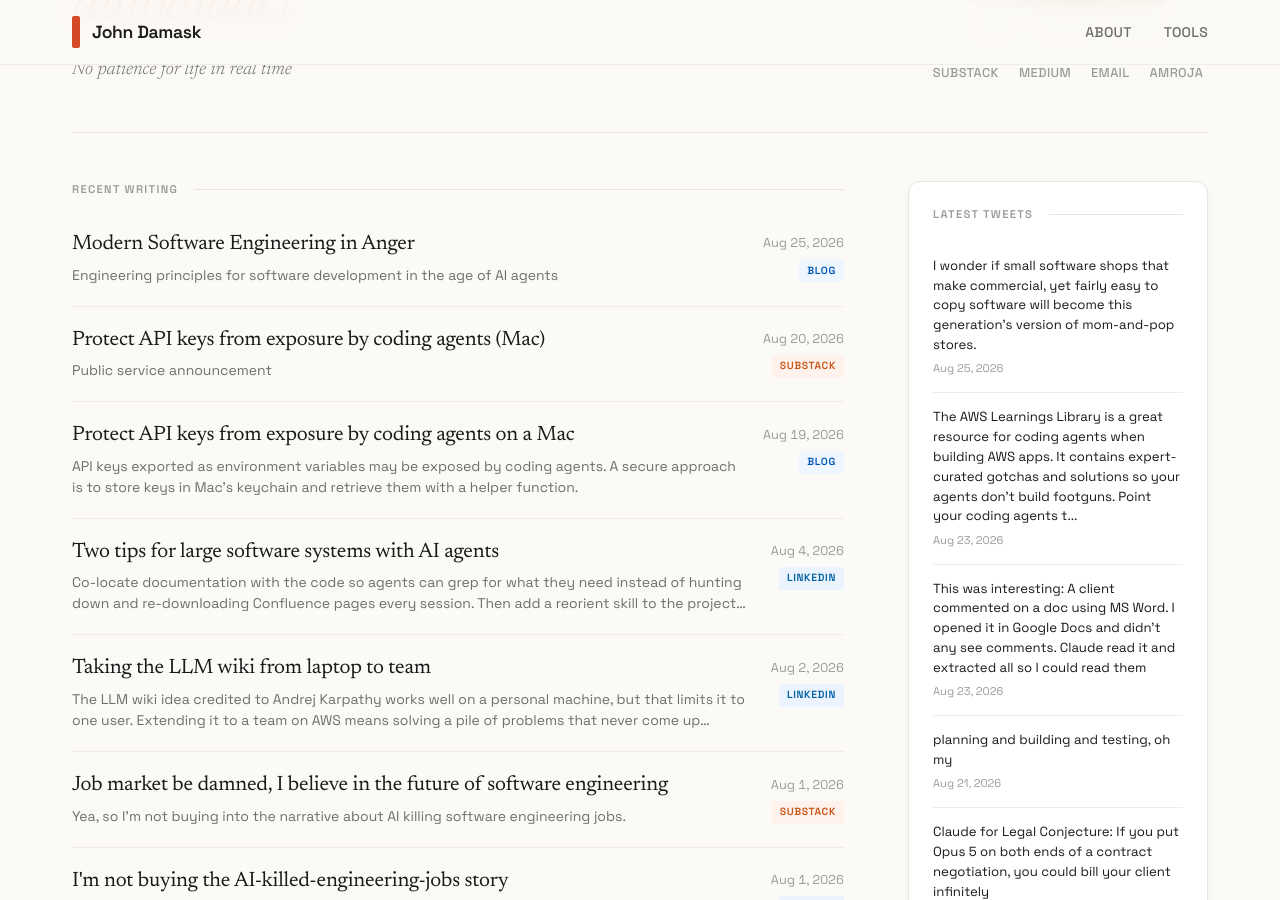
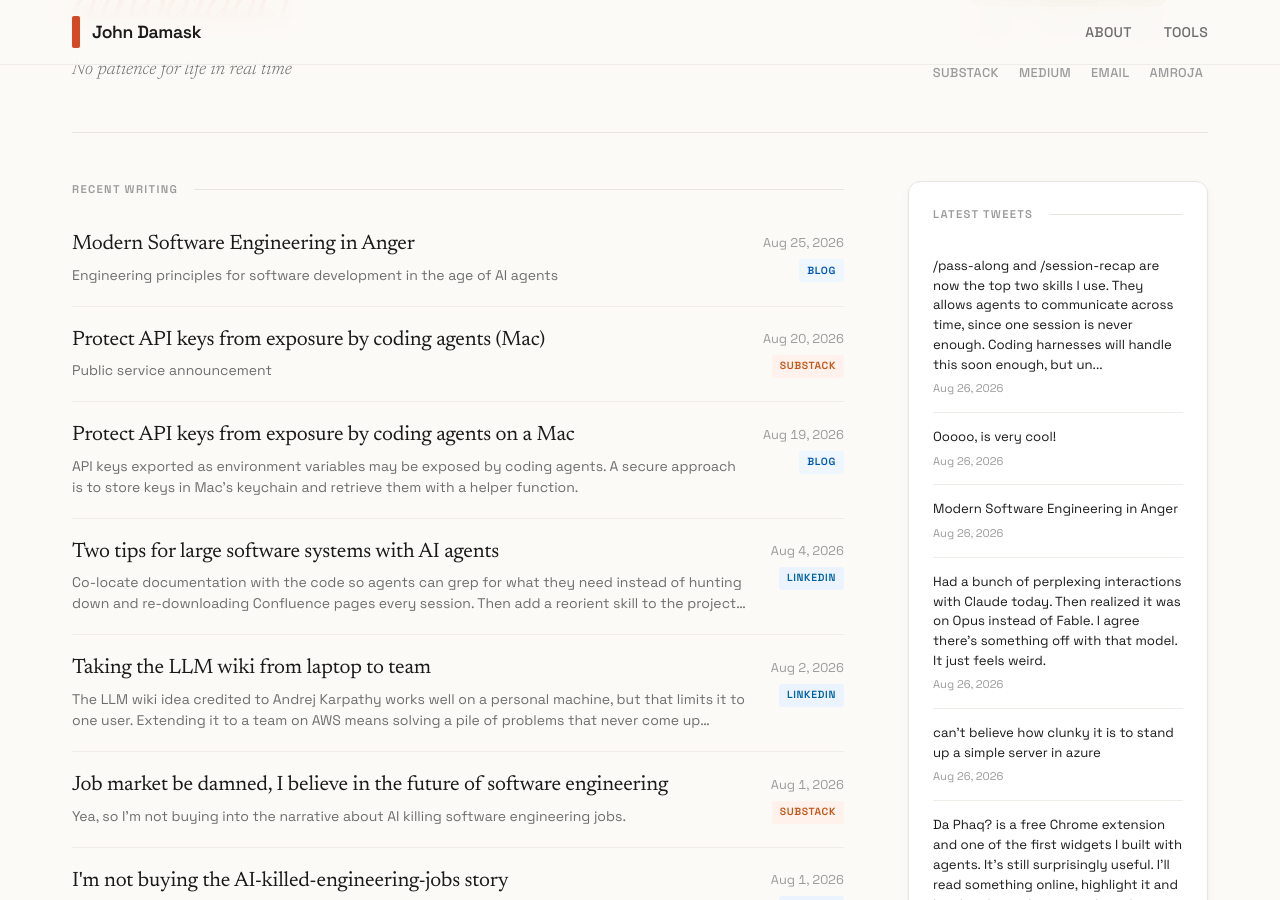
Before and after one commit to jbdamask/jbdamask.github.io, a Jekyll site: the page built from index.html, in a window 1280 px wide and 900 px high, scrolled down 362 px. Built offline with Jekyll 4.4.1, drawn with Linux system fonts in a browser that asks for light colours; the list of posts is cut into pages by our own code; part of the change alters nothing that is shown; some of the changed text lies outside the part shown.

Commit message:
Update Twitter posts

```diff
--- a/_data/twitter-posts.yml
+++ b/_data/twitter-posts.yml
@@ -2,6 +2,69 @@
 # Fetches latest tweets and merges with existing posts
 # Keeps max 150 most recent tweets (LIFO)
 
+- title: /pass-along and /session-recap are now the top two skills I use. They allows
+    agents to communicate a...
+  source: twitter
+  url: https://twitter.com/jbdamask/status/2092601195189662167
+  date: '2026-08-26'
+  excerpt: /pass-along and /session-recap are now the top two skills I use. They allows
+    agents to communicate across time, since one session is never enough. Coding harnesses
+    will handle this soon enough, but un...
+  image: https://pbs.twimg.com/news_img/2090466167345270784/HWVSaj2i?format=jpg&name=orig
+- title: Ooooo, is very cool!
+  source: twitter
+  url: https://twitter.com/jbdamask/status/2092588817379135866
+  date: '2026-08-26'
+  excerpt: Ooooo, is very cool!
+  image: https://pbs.twimg.com/news_img/2092588821674065920/zNwobQnu?format=jpg&name=orig
+- title: Modern Software Engineering in Anger
+  source: twitter
+  url: https://twitter.com/jbdamask/status/2092432306174595506
+  date: '2026-08-26'
+  excerpt: Modern Software Engineering in Anger
+  image: ''
+- title: Had a bunch of perplexing interactions with Claude today. Then realized it
+    was on Opus instead of Fa...
+  source: twitter
+  url: https://twitter.com/jbdamask/status/2092431994126827802
+  date: '2026-08-26'
+  excerpt: Had a bunch of perplexing interactions with Claude today. Then realized
+    it was on Opus instead of Fable. I agree there's something off with that model.
+    It just feels weird.
+  image: ''
+- title: can't believe how clunky it is to stand up a simple server in azure
+  source: twitter
+  url: https://twitter.com/jbdamask/status/2092408349786583074
+  date: '2026-08-26'
+  excerpt: can't believe how clunky it is to stand up a simple server in azure
+  image: ''
+- title: Da Phaq? is a free Chrome extension and one of the first widgets I built
+    with agents. It's still sur...
+  source: twitter
+  url: https://twitter.com/jbdamask/status/2092318401695727659
+  date: '2026-08-25'
+  excerpt: Da Phaq? is a free Chrome extension and one of the first widgets I built
+    with agents. It's still surprisingly useful. I'll read something online, highlight
+    it and hit the plug in. It passes the select...
+  image: ''
+- title: A great skill-pair is /pass-along and /session-recap. Coding agents often
+    tire before work completes...
+  source: twitter
+  url: https://twitter.com/jbdamask/status/2092314254841950368
+  date: '2026-08-25'
+  excerpt: A great skill-pair is /pass-along and /session-recap. Coding agents often
+    tire before work completes, so making software involves multiple sessions. The
+    problem isn't communicating across agents, it's...
+  image: https://pbs.twimg.com/news_img/2090466167345270784/HWVSaj2i?format=jpg&name=orig
+- title: 'Working on too many things at once: A new open source tool for managing
+    cloud servers for coding age...'
+  source: twitter
+  url: https://twitter.com/jbdamask/status/2092298745958350929
+  date: '2026-08-25'
+  excerpt: 'Working on too many things at once: A new open source tool for managing
+    cloud servers for coding agents, a post about modern software engineering, a companion
+    skill to the doc that audits codebases, r...'
+  image: ''
 - title: I wonder if small software shops that make commercial, yet fairly easy to
     copy software will become ...
   source: twitter
@@ -1122,66 +1185,3 @@
     Now I Get It! and letting a few people use it every day, I'm rewarded by seeing
     creativity in action. Someone uploaded a Qwen-ge...
   image: ''
-- title: 'Even the best models will do crazy stuff when building AWS apps. I just
-    found this: DynamoDB records...'
-  source: twitter
-  url: https://twitter.com/jbdamask/status/2029390823696015591
-  date: '2026-03-05'
-  excerpt: 'Even the best models will do crazy stuff when building AWS apps. I just
-    found this: DynamoDB records for failed jobs were being assigned a TTL...meaning
-    these records automatically delete after an hou...'
-  image: ''
-- title: As an alternative to all the amazing things people are posting about on X,
-    I'm posting about putting...
-  source: twitter
-  url: https://twitter.com/jbdamask/status/2029364310867095965
-  date: '2026-03-05'
-  excerpt: As an alternative to all the amazing things people are posting about on
-    X, I'm posting about putting text on telling people when the daily processing
-    limit has been hit. This involved changing index.h...
-  image: ''
-- title: Kewl. User accounts working in test environment
-  source: twitter
-  url: https://twitter.com/jbdamask/status/2029049123765096458
-  date: '2026-03-04'
-  excerpt: Kewl. User accounts working in test environment
-  image: ''
-- title: But then again, this is the kind of nonsense AWS pro cert exams test for.
-    So glad I don't have to sp...
-  source: twitter
-  url: https://twitter.com/jbdamask/status/2029040130523124096
-  date: '2026-03-04'
-  excerpt: But then again, this is the kind of nonsense AWS pro cert exams test for.
-    So glad I don't have to spelunk docs for this stuff anymore
-  image: ''
-- title: Even Opus 4.6 grinds its teeth at CloudFormation errors
-  source: twitter
-  url: https://twitter.com/jbdamask/status/2029039280127926392
-  date: '2026-03-04'
-  excerpt: Even Opus 4.6 grinds its teeth at CloudFormation errors
-  image: ''
-- title: Honestly, I don't know where I'd be without Beads by @Steve_Yegge . Such
-    an elegant solution.
-  source: twitter
-  url: https://twitter.com/jbdamask/status/2029035394180764150
-  date: '2026-03-04'
-  excerpt: Honestly, I don't know where I'd be without Beads by @Steve_Yegge . Such
-    an elegant solution.
-  image: ''
-- title: AWS test account configured and code deployed and tested. Next, add user
-    support
-  source: twitter
-  url: https://twitter.com/jbdamask/status/2029007669462286388
-  date: '2026-03-04'
-  excerpt: AWS test account configured and code deployed and tested. Next, add user
-    support
-  image: ''
-- title: Since there's interest in my little app, it's time to get serious about DevOps
-    and AppOps. The last ...
-  source: twitter
-  url: https://twitter.com/jbdamask/status/2028990927843254398
-  date: '2026-03-04'
-  excerpt: Since there's interest in my little app, it's time to get serious about
-    DevOps and AppOps. The last thing I want is to deploy something people like and
-    get bogged down on operations. First step, make ...
-  image: ''
```
